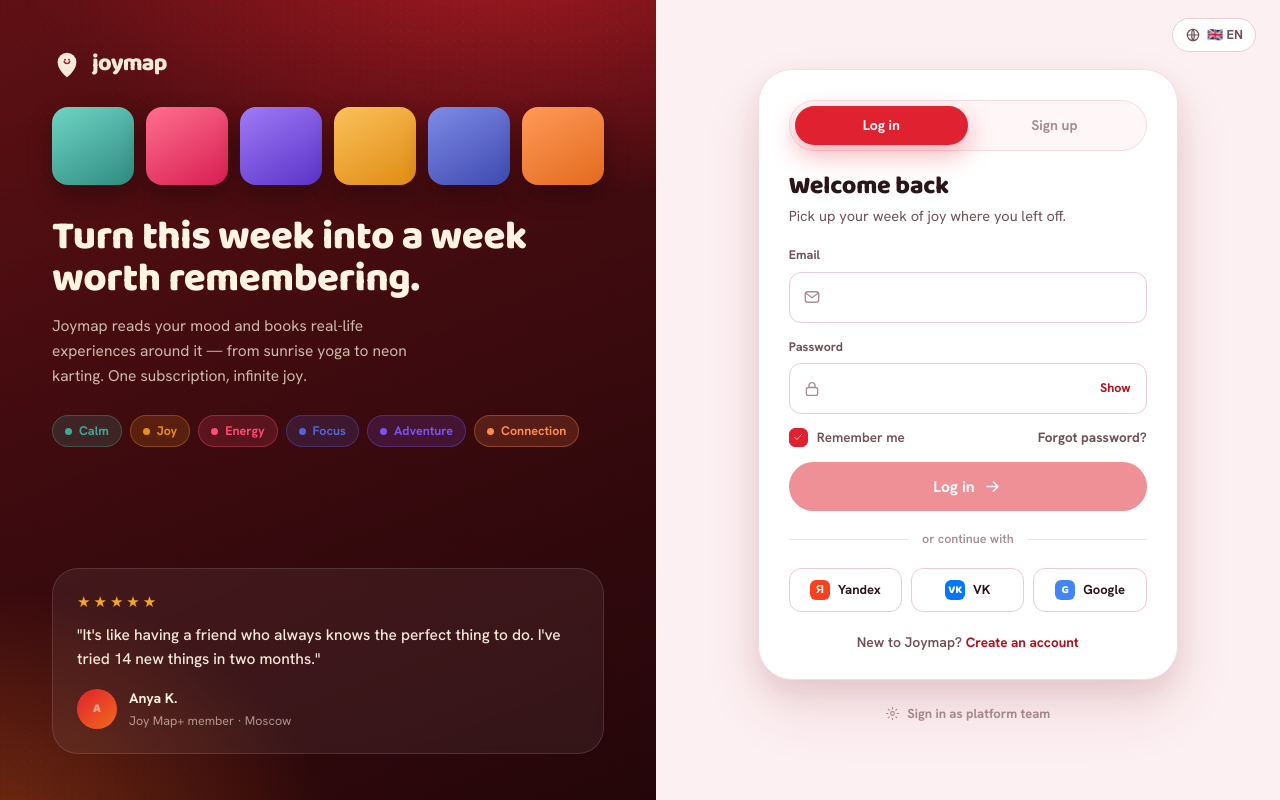
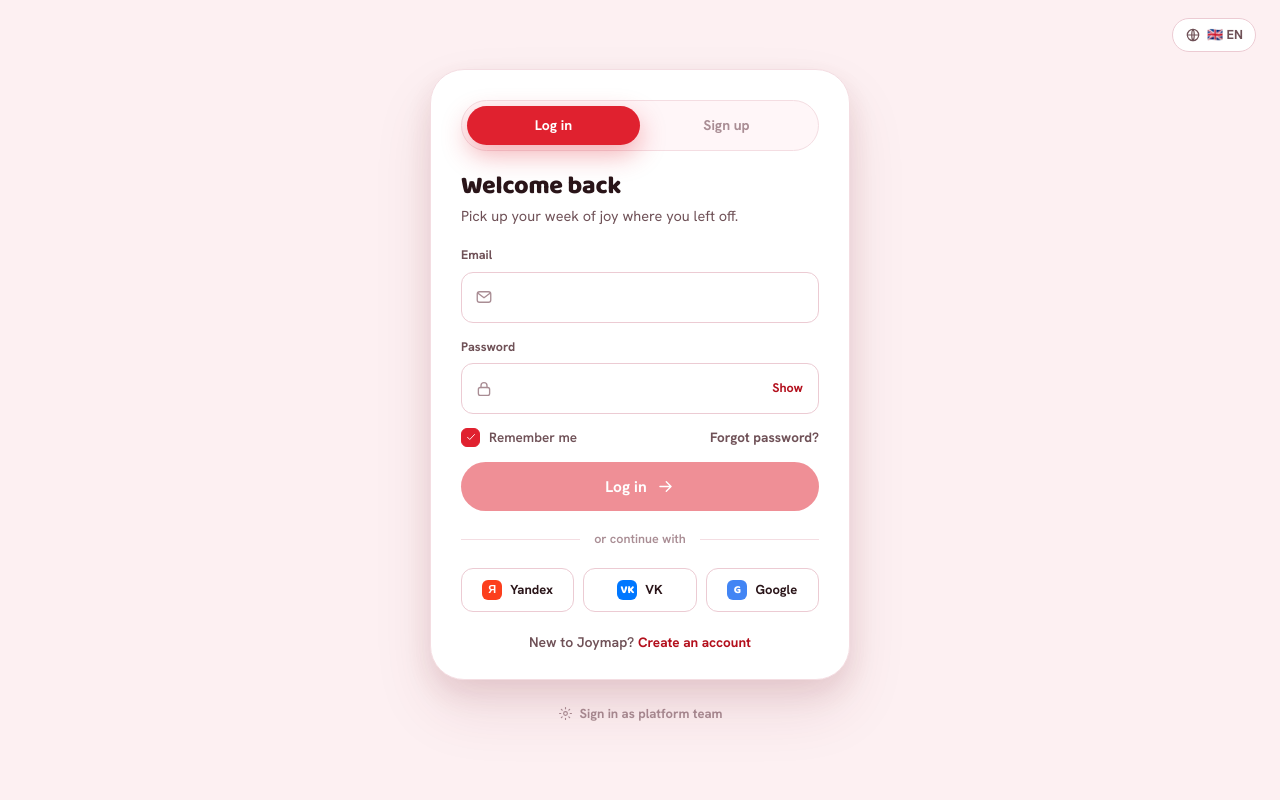
Before and after one commit to chib30333/joymap-next, a Next.js app: page /auth in a window 1280 px wide. Built offline with nearby package versions, Linux system fonts and the light colour scheme.

Commit message:
fix: remove the left section on auth page

```diff
--- a/src/app/auth/page.tsx
+++ b/src/app/auth/page.tsx
@@ -8,22 +8,6 @@ import { LangSwitcher, useT } from "@/components/Language";
 import { Input } from "@/components/ui/input";
 import { rpc } from "@/lib/client";
 
-const A_MOODS: [string, string][] = [
-  ["Calm", "#3FA89B"],
-  ["Joy", "#E89015"],
-  ["Energy", "#FF4D74"],
-  ["Focus", "#5563D6"],
-  ["Adventure", "#7B53F0"],
-  ["Connection", "#FF8A4C"],
-];
-const A_TILES = [
-  "linear-gradient(150deg,#6FD4C4,#2E8C80)",
-  "linear-gradient(150deg,#FF6F8E,#D81E52)",
-  "linear-gradient(150deg,#9E7BF6,#5B33C9)",
-  "linear-gradient(150deg,#FBC15B,#E08B12)",
-  "linear-gradient(150deg,#7E8BE6,#3F49B0)",
-  "linear-gradient(150deg,#FF9A57,#E36A1E)",
-];
 const ROLES: Record<string, { sub: string; icon: keyof typeof Icons }> = {
   customer: {
     sub: "Find activities & build your weekly Joy Map",
@@ -486,74 +470,6 @@ function Social() {
   );
 }
 
-function Showcase() {
-  return (
-    <div className="auth-brand">
-      <div className="auth-brand-inner">
-        <div className="auth-brand-top" style={{ color: "#F6EAD9" }}>
-          <Link
-            href="/"
-            title="Back to the Joymap site"
-            className="inline-flex"
-            style={{ textDecoration: "none" }}
-          >
-            <Logo size={30} mono />
-          </Link>
-        </div>
-        <div className="auth-tiles" aria-hidden="true">
-          {A_TILES.map((g, i) => (
-            <span
-              key={i}
-              className="auth-tile"
-              style={{ background: g }}
-            />
-          ))}
-        </div>
-        <div className="auth-hero">
-          <h1>Turn this week into a week worth remembering.</h1>
-          <p>
-            Joymap reads your mood and books real-life experiences around it —
-            from sunrise yoga to neon karting. One subscription, infinite joy.
-          </p>
-        </div>
-        <div className="mood-row" aria-hidden="true">
-          {A_MOODS.map(([n, c]) => (
-            <span
-              key={n}
-              className="mood-pill"
-              style={{
-                background: `color-mix(in srgb,${c} 16%,transparent)`,
-                color: c,
-                borderColor: `color-mix(in srgb,${c} 35%,transparent)`,
-              }}
-            >
-              <span
-                className="w-[7px] h-[7px] rounded-[99px]"
-                style={{ background: c }}
-              />
-              {n}
-            </span>
-          ))}
-        </div>
-        <div className="auth-quote">
-          <div className="auth-stars">★★★★★</div>
-          <p>
-            &quot;It&apos;s like having a friend who always knows the perfect
-            thing to do. I&apos;ve tried 14 new things in two months.&quot;
-          </p>
-          <div className="auth-quote-by">
-            <span className="auth-quote-av">A</span>
-            <div>
-              <b>Anya K.</b>
-              <span>Joy Map+ member · Moscow</span>
-            </div>
-          </div>
-        </div>
-      </div>
-    </div>
-  );
-}
-
 export default function AuthPage() {
   const router = useRouter();
   const t = useT();
@@ -611,7 +527,6 @@ export default function AuthPage() {
 
   return (
     <div className="auth-wrap fx">
-      <Showcase />
       <div className="auth-form-col">
         <div className="auth-mobilebrand">
           <Link
--- a/src/app/globals.css
+++ b/src/app/globals.css
@@ -699,13 +699,8 @@ img {
 /* ===== page layout ===== */
 .auth-wrap {
   display: grid;
-  grid-template-columns: 1.05fr 1fr;
+  grid-template-columns: 1fr;
   min-height: 100vh;
-}
-@media (max-width: 920px) {
-  .auth-wrap {
-    grid-template-columns: 1fr;
-  }
 }
 
 /* ---- left brand showcase ---- */
```
